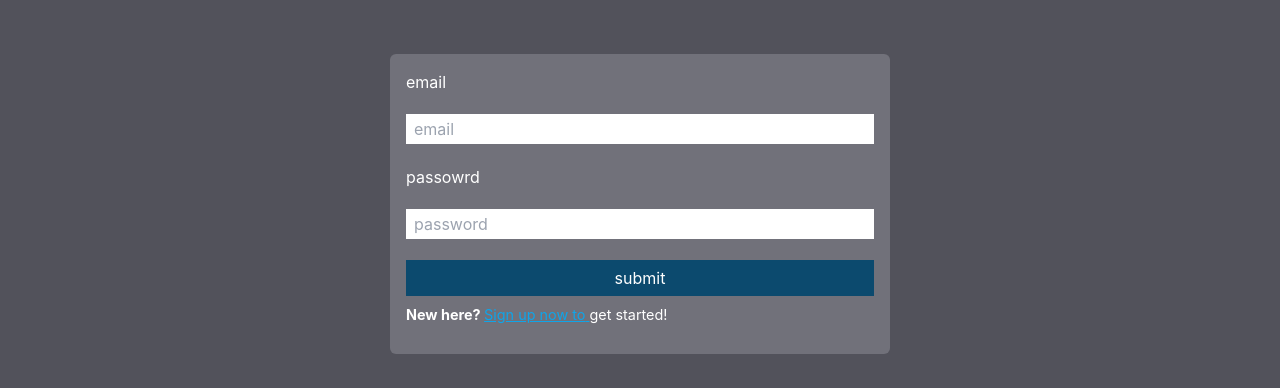
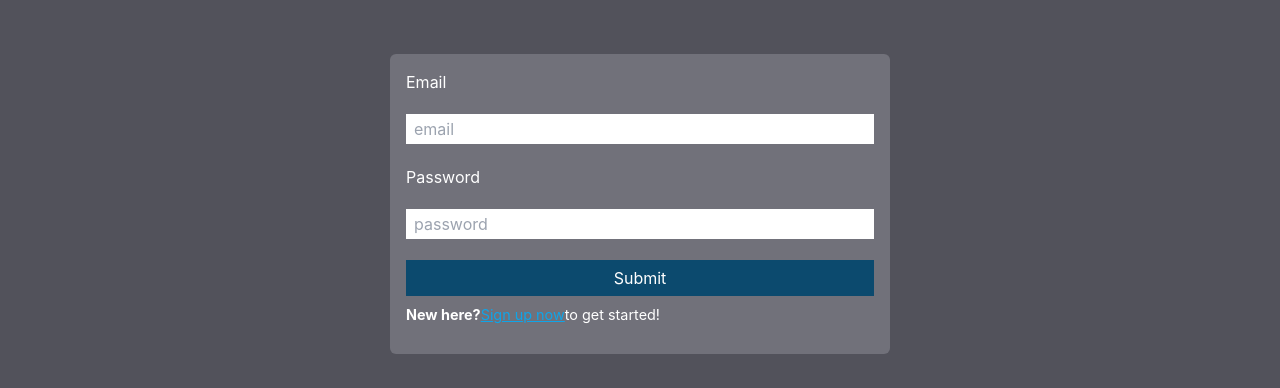
Before and after one commit to Ameer2000Mzori/MonoText-Mern, a React (Create React App) app in the folder frontend/: page /login in a window 1280 px wide. Shown: the part 196-584 px from the top of the page. Built offline with nearby package versions, Linux system fonts and the light colour scheme.

Commit message:
now the user can login

```diff
--- a/frontend/package.json
+++ b/frontend/package.json
@@ -2,6 +2,7 @@
   "name": "frontend",
   "version": "0.1.0",
   "private": true,
+  "proxy": "http://localhost:4000",
   "dependencies": {
     "@fortawesome/fontawesome-svg-core": "^6.5.1",
     "@fortawesome/free-brands-svg-icons": "^6.5.1",
--- a/frontend/src/components/pages/LoginPage/LoginPage.jsx
+++ b/frontend/src/components/pages/LoginPage/LoginPage.jsx
@@ -8,41 +8,41 @@ export default function LoginPage() {
   const [userEmail, setUserEmail] = useState('')
   const [userPassword, setUserPassword] = useState('')
 
-  const { mutate: login, isLoading } = useMutation({
-    mutationFn: (userEmail, userPassword) =>
-      axios.post('http://localhost:4000/user', {
-        password: userPassword,
-        email: userEmail,
-      }),
+  // Define the mutation
+  const { mutate: login } = useMutation({
+    mutationFn: ({ email, password }) =>
+      axios.post('/login', { email, password }),
     onSuccess: () => {
-      toast.success('logged in successfully')
-      setUserEmail('')
-      setUserPassword('')
+      toast.success('Logged in successfully')
+      // Here you might also want to redirect the user or set authentication state
     },
     onError: (error) => {
-      toast.error(error.response.data.msg)
+      // It's good to check if error.response exists
+      toast.error(
+        error.response ? error.response.data.msg : 'An error occurred'
+      )
     },
   })
 
-  const loginComfirm = () => {
-    login(userEmail, userPassword)
+  const loginConfirm = () => {
+    login({ email: userEmail, password: userPassword })
   }
 
   return (
     <div className="w-[100vw] h-[100vh] flex flex-col justify-center text-center items-center bg-zinc-600">
-      <div className="grid grid-row-6 gap-2 sm:w-[500px] w-[360px]  h-[300px] bg-zinc-500 p-4 text-start rounded-md text-white">
-        <div>email</div>
+      <div className="grid grid-row-6 gap-2 sm:w-[500px] w-[360px] h-[300px] bg-zinc-500 p-4 text-start rounded-md text-white">
+        <div>Email</div>
         <input
           className="h-[30px] text-black pl-2"
-          type="text"
+          type="email" // Change type to email for appropriate keyboard and validation
           placeholder="email"
           value={userEmail}
           onChange={(e) => setUserEmail(e.target.value)}
         />
-        <div>passowrd</div>
+        <div>Password</div>
         <input
           className="h-[30px] text-black pl-2"
-          type="text"
+          type="password" // Change type to password to hide input
           placeholder="password"
           value={userPassword}
           onChange={(e) => setUserPassword(e.target.value)}
@@ -50,17 +50,16 @@ export default function LoginPage() {
         <button
           className="bg-sky-900 hover:bg-sky-800 active:bg-sky-700"
           type="button"
-          onClick={loginComfirm}
+          onClick={loginConfirm}
         >
-          submit
+          Submit
         </button>
         <p className="text-[0.9rem]">
-          <b> New here? </b>
-          <Link className=" underline text-sky-500" to="/signup">
-            {' '}
-            Sign up now to{' '}
+          <b>New here?</b>
+          <Link className="underline text-sky-500" to="/signup">
+            Sign up now
           </Link>
-          get started!
+          to get started!
         </p>
       </div>
     </div>
```
